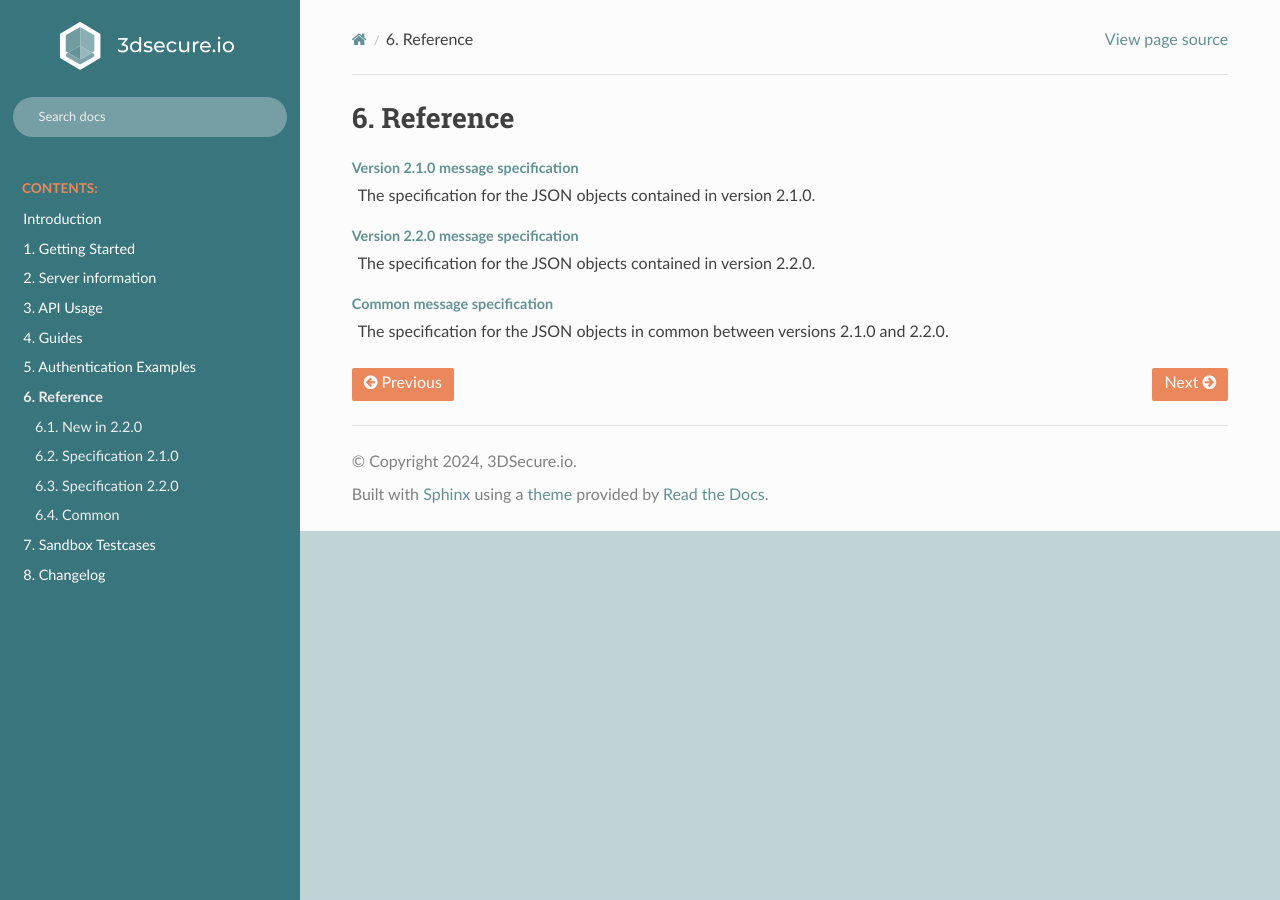
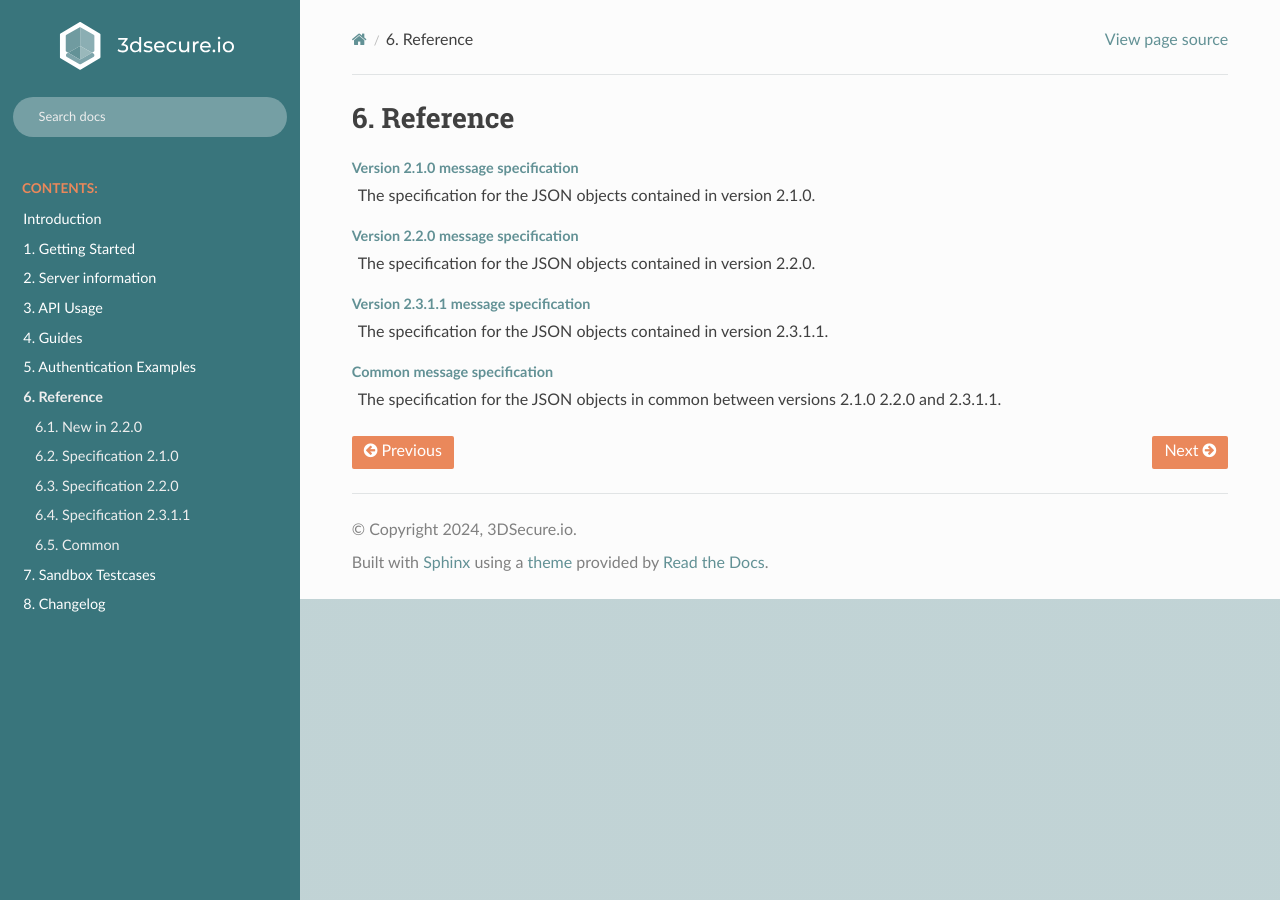
Before and after one commit to clearhaus/3DSv2-api-documentation, a Sphinx documentation site: the page built from source/reference.rst, in a window 1280 px wide. Built offline with Sphinx 7.4.7 and the Read the Docs theme 2.0.0, drawn with Linux system fonts in a browser that asks for light colours.

Commit message:
Update references

```diff
--- a/source/reference.rst
+++ b/source/reference.rst
@@ -12,6 +12,7 @@ Reference
    differences
    specification_210
    specification_220
+   specification_2311
    specification_common
 
 :ref:`Version 2.1.0 message specification <specification_210>`
@@ -20,5 +21,8 @@ Reference
 :ref:`Version 2.2.0 message specification <specification_220>`
    The specification for the JSON objects contained in version 2.2.0.
 
+:ref:`Version 2.3.1.1 message specification <specification_2311>`
+   The specification for the JSON objects contained in version 2.3.1.1.
+
 :ref:`Common message specification <specification_common>`
-   The specification for the JSON objects in common between versions 2.1.0 and 2.2.0.
+   The specification for the JSON objects in common between versions 2.1.0 2.2.0 and 2.3.1.1.
```
